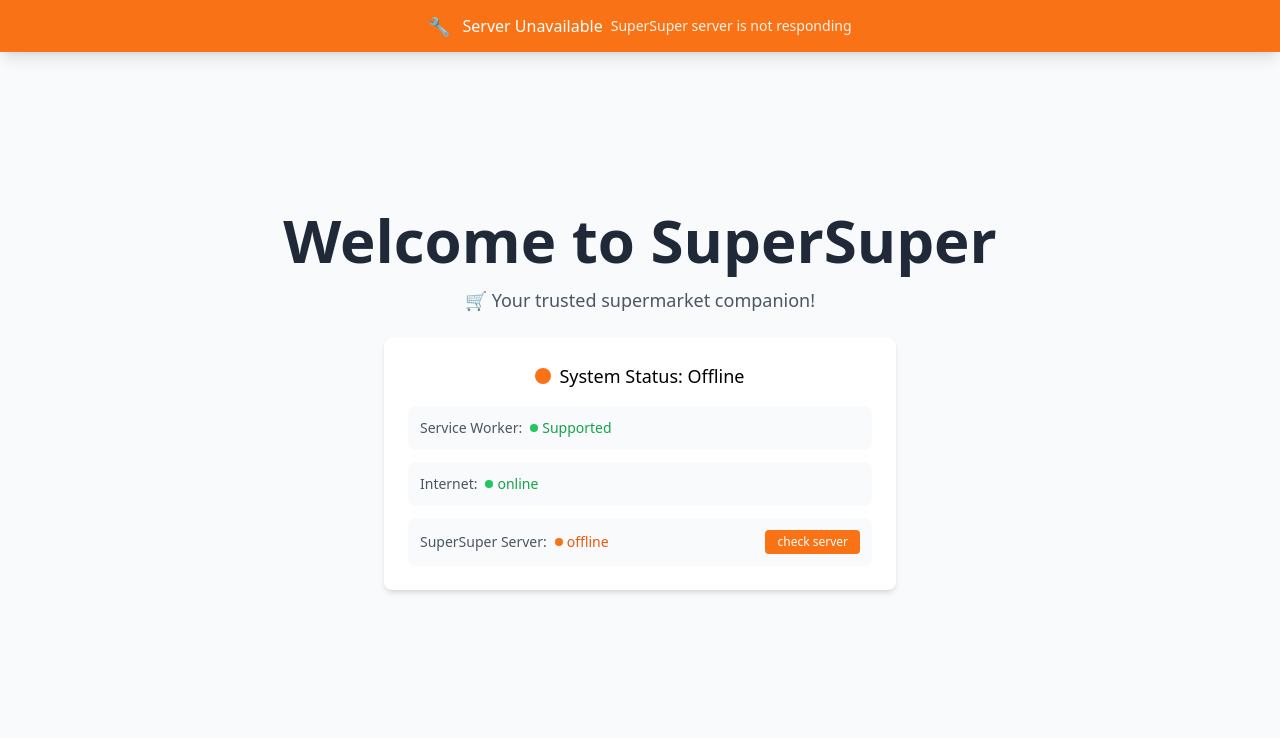
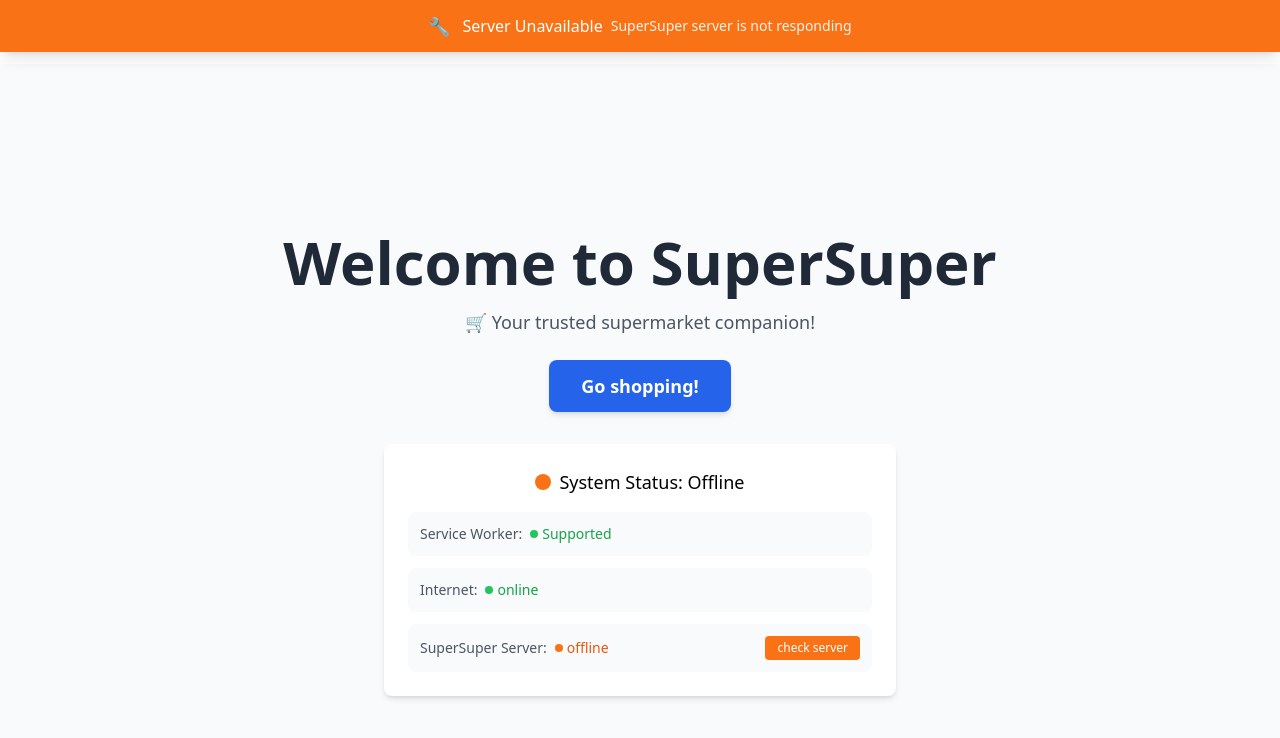
Before and after one commit to luisgepeto/SuperSuper, a React (Vite) app: page / in a window 1280 px wide. Shown: the top 738 px of the page. Built offline with nearby package versions, Linux system fonts and the light colour scheme; no server answers.

Commit message:
add shopping

```diff
--- a/src/App.jsx
+++ b/src/App.jsx
@@ -1,27 +1,18 @@
+import { Routes, Route } from 'react-router-dom';
 import { useOnlineStatus } from './hooks/useOnlineStatus';
 import OfflineIndicator from './components/OfflineIndicator';
+import Home from './pages/Home';
+import Trip from './pages/Trip';
 
 const App = () => {
   const {
     isOnline,
     isNetworkOnline,
-    isBackendOnline,
-    status,
-    checkBackend
+    isBackendOnline
   } = useOnlineStatus();
 
-  // Handle retry actions
-  const handleServerRetry = () => {
-    checkBackend();
-  };
-
-  const serviceWorkerSupport = 'serviceWorker' in navigator;
-
-  const getStatusColor = () => {
-    if (isOnline) return 'bg-green-500';
-    if (isNetworkOnline && !isBackendOnline) return 'bg-orange-500';
-    return 'bg-red-500';
-  };
+  // Add top padding when offline indicator is showing
+  const showOfflineIndicator = !isOnline;
 
   return (
     <div>
@@ -30,76 +21,11 @@ const App = () => {
         isNetworkOnline={isNetworkOnline}
         isBackendOnline={isBackendOnline}
       />
-      <div className="min-h-screen bg-gray-50 flex items-center justify-center">
-        <div className="text-center">
-          <h1 className="text-4xl md:text-6xl font-bold text-gray-800 mb-4">
-            Welcome to SuperSuper
-          </h1>
-          <p className="text-lg text-gray-600 mt-4">
-            🛒 Your trusted supermarket companion!
-          </p>
-
-
-          {/* Enhanced Status Panel */}
-          <div className="mt-6 p-6 bg-white rounded-lg shadow-md max-w-lg mx-auto">
-            <div className="flex items-center justify-center space-x-2 mb-4">
-              <span className={`inline-block w-4 h-4 rounded-full ${getStatusColor()}`}></span>
-              <span className="text-lg font-medium">
-                System Status: {status.overall === 'online' ? 'Online' : 'Offline'}
-              </span>
-            </div>
-
-            {/* Detailed Status */}
-            <div className="space-y-3 text-sm">
-              {/* Service Worker Row */}
-              <div className="flex justify-between items-center p-3 bg-gray-50 rounded-lg">
-                <div className="flex items-center space-x-2">
-                  <span className="text-gray-600 font-medium">Service Worker:</span>
-                  <div className="flex items-center space-x-1">
-                    <span className={`w-2 h-2 rounded-full ${serviceWorkerSupport ? 'bg-green-500' : 'bg-red-500'}`}></span>
-                    <span className={serviceWorkerSupport ? 'text-green-600' : 'text-red-600'}>
-                      {serviceWorkerSupport ? 'Supported' : 'Not Supported'}
-                    </span>
-                  </div>
-                </div>
-              </div>
-
-              {/* Internet Status Row */}
-              <div className="flex justify-between items-center p-3 bg-gray-50 rounded-lg">
-                <div className="flex items-center space-x-2">
-                  <span className="text-gray-600 font-medium">Internet:</span>
-                  <div className="flex items-center space-x-1">
-                    <span className={`w-2 h-2 rounded-full ${isNetworkOnline ? 'bg-green-500' : 'bg-red-500'}`}></span>
-                    <span className={isNetworkOnline ? 'text-green-600' : 'text-red-600'}>
-                      {status.network}
-                    </span>
-                  </div>
-                </div>
-              </div>
-
-              {/* Server Status Row */}
-              <div className="flex justify-between items-center p-3 bg-gray-50 rounded-lg">
-                <div className="flex items-center space-x-2">
-                  <span className="text-gray-600 font-medium">SuperSuper Server:</span>
-                  <div className="flex items-center space-x-1">
-                    <span className={`w-2 h-2 rounded-full ${isBackendOnline ? 'bg-green-500' : 'bg-orange-500'}`}></span>
-                    <span className={isBackendOnline ? 'text-green-600' : 'text-orange-600'}>
-                      {status.backend}
-                    </span>
-                  </div>
-                </div>
-                {!isBackendOnline && (
-                  <button
-                    onClick={handleServerRetry}
-                    className="px-3 py-1 bg-orange-500 hover:bg-orange-600 text-white rounded text-xs font-medium transition-colors"
-                  >
-                    check server
-                  </button>
-                )}
-              </div>
-            </div>
-          </div>
-        </div>
+      <div className={showOfflineIndicator ? 'pt-16' : ''}>
+        <Routes>
+          <Route path="/" element={<Home />} />
+          <Route path="/trips" element={<Trip />} />
+        </Routes>
       </div>
     </div>
   );
--- a/src/main.jsx
+++ b/src/main.jsx
@@ -1,5 +1,6 @@
 import React from 'react';
 import ReactDOM from 'react-dom/client';
+import { BrowserRouter } from 'react-router-dom';
 import App from './App.jsx';
 import './index.css';
 
@@ -44,6 +45,8 @@ else{
 
 ReactDOM.createRoot(document.getElementById('root')).render(
   <React.StrictMode>
-    <App />
+    <BrowserRouter>
+      <App />
+    </BrowserRouter>
   </React.StrictMode>,
 );
--- /dev/null
+++ b/src/pages/Home.jsx
@@ -0,0 +1,123 @@
+import { useNavigate } from 'react-router-dom';
+import { useOnlineStatus } from '../hooks/useOnlineStatus';
+
+const Home = () => {
+  const navigate = useNavigate();
+  const {
+    isOnline,
+    isNetworkOnline,
+    isBackendOnline,
+    status,
+    checkBackend
+  } = useOnlineStatus();
+
+  // Generate a GUID for the trip
+  const generateGUID = () => {
+    return 'xxxxxxxx-xxxx-4xxx-yxxx-xxxxxxxxxxxx'.replace(/[xy]/g, function(c) {
+      const r = Math.random() * 16 | 0;
+      const v = c === 'x' ? r : (r & 0x3 | 0x8);
+      return v.toString(16);
+    });
+  };
+
+  const handleGoShopping = () => {
+    const tripId = generateGUID();
+    navigate(`/trips?tripId=${tripId}`);
+  };
+
+  // Handle retry actions
+  const handleServerRetry = () => {
+    checkBackend();
+  };
+
+  const serviceWorkerSupport = 'serviceWorker' in navigator;
+
+  const getStatusColor = () => {
+    if (isOnline) return 'bg-green-500';
+    if (isNetworkOnline && !isBackendOnline) return 'bg-orange-500';
+    return 'bg-red-500';
+  };
+
+  return (
+    <div className="min-h-screen bg-gray-50 flex items-center justify-center">
+      <div className="text-center">
+        <h1 className="text-4xl md:text-6xl font-bold text-gray-800 mb-4">
+          Welcome to SuperSuper
+        </h1>
+        <p className="text-lg text-gray-600 mt-4">
+          🛒 Your trusted supermarket companion!
+        </p>
+
+        {/* Go Shopping Button */}
+        <button
+          onClick={handleGoShopping}
+          className="mt-6 px-8 py-3 bg-blue-600 hover:bg-blue-700 text-white text-lg font-semibold rounded-lg shadow-md transition-colors duration-200"
+        >
+          Go shopping!
+        </button>
+
+        {/* Enhanced Status Panel */}
+        <div className="mt-8 p-6 bg-white rounded-lg shadow-md max-w-lg mx-auto">
+          <div className="flex items-center justify-center space-x-2 mb-4">
+            <span className={`inline-block w-4 h-4 rounded-full ${getStatusColor()}`}></span>
+            <span className="text-lg font-medium">
+              System Status: {status.overall === 'online' ? 'Online' : 'Offline'}
+            </span>
+          </div>
+
+          {/* Detailed Status */}
+          <div className="space-y-3 text-sm">
+            {/* Service Worker Row */}
+            <div className="flex justify-between items-center p-3 bg-gray-50 rounded-lg">
+              <div className="flex items-center space-x-2">
+                <span className="text-gray-600 font-medium">Service Worker:</span>
+                <div className="flex items-center space-x-1">
+                  <span className={`w-2 h-2 rounded-full ${serviceWorkerSupport ? 'bg-green-500' : 'bg-red-500'}`}></span>
+                  <span className={serviceWorkerSupport ? 'text-green-600' : 'text-red-600'}>
+                    {serviceWorkerSupport ? 'Supported' : 'Not Supported'}
+                  </span>
+                </div>
+              </div>
+            </div>
+
+            {/* Internet Status Row */}
+            <div className="flex justify-between items-center p-3 bg-gray-50 rounded-lg">
+              <div className="flex items-center space-x-2">
+                <span className="text-gray-600 font-medium">Internet:</span>
+                <div className="flex items-center space-x-1">
+                  <span className={`w-2 h-2 rounded-full ${isNetworkOnline ? 'bg-green-500' : 'bg-red-500'}`}></span>
+                  <span className={isNetworkOnline ? 'text-green-600' : 'text-red-600'}>
+                    {status.network}
+                  </span>
+                </div>
+              </div>
+            </div>
+
+            {/* Server Status Row */}
+            <div className="flex justify-between items-center p-3 bg-gray-50 rounded-lg">
+              <div className="flex items-center space-x-2">
+                <span className="text-gray-600 font-medium">SuperSuper Server:</span>
+                <div className="flex items-center space-x-1">
+                  <span className={`w-2 h-2 rounded-full ${isBackendOnline ? 'bg-green-500' : 'bg-orange-500'}`}></span>
+                  <span className={isBackendOnline ? 'text-green-600' : 'text-orange-600'}>
+                    {status.backend}
+                  </span>
+                </div>
+              </div>
+              {!isBackendOnline && (
+                <button
+                  onClick={handleServerRetry}
+                  className="px-3 py-1 bg-orange-500 hover:bg-orange-600 text-white rounded text-xs font-medium transition-colors"
+                >
+                  check server
+                </button>
+              )}
+            </div>
+          </div>
+        </div>
+      </div>
+    </div>
+  );
+};
+
+export default Home;
--- /dev/null
+++ b/src/pages/Trip.jsx
@@ -0,0 +1,33 @@
+import { useSearchParams } from 'react-router-dom';
+
+const Trip = () => {
+  const [searchParams] = useSearchParams();
+  const tripId = searchParams.get('tripId');
+
+  // Get current date in MM/DD/YY format
+  const currentDate = new Date();
+  const formattedDate = currentDate.toLocaleDateString('en-US', {
+    month: '2-digit',
+    day: '2-digit',
+    year: '2-digit'
+  });
+
+  return (
+    <div className="min-h-screen bg-gray-50">
+      <div className="container mx-auto px-4 py-8">
+        <h1 className="text-3xl md:text-4xl font-bold text-gray-800 text-center">
+          Trip {formattedDate}
+        </h1>
+
+        {/* Debug info - can be removed later */}
+        {tripId && (
+          <p className="text-sm text-gray-500 text-center mt-2">
+            Trip ID: {tripId}
+          </p>
+        )}
+      </div>
+    </div>
+  );
+};
+
+export default Trip;
```
Also changed, not shown: package.json (+11 -5 lines), 1 other file (tests, documents, lock files or other folders).
